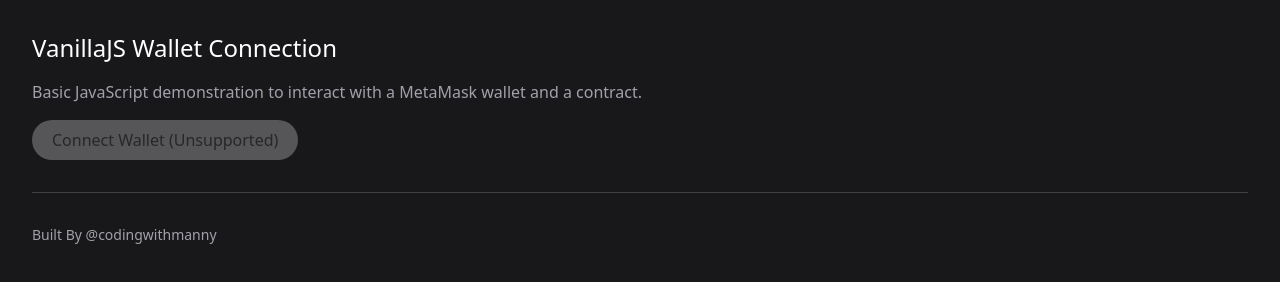
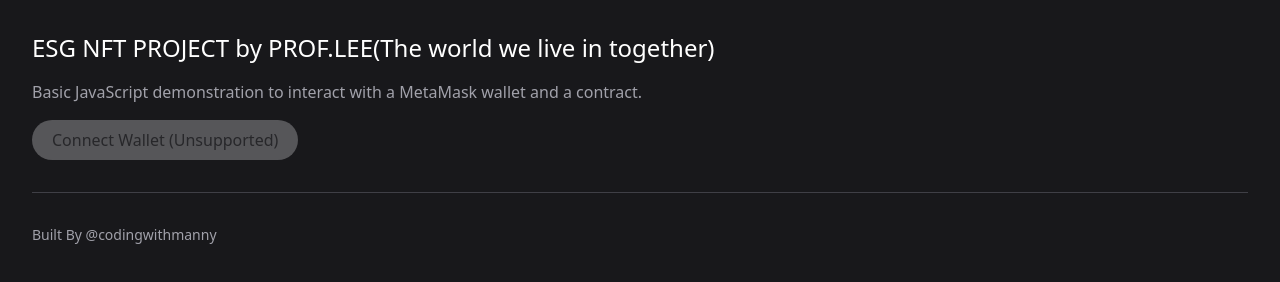
Before and after one commit to ByeongmoKang/ESG-NFT, a plain HTML site: page index.html in a window 1280 px wide. Drawn offline with nearby package versions, Linux system fonts and the light colour scheme.

Commit message:
Update index.html

```diff
--- a/index.html
+++ b/index.html
@@ -20,7 +20,7 @@
 
 <body class="bg-zinc-900">
     <div class="p-8">
-        <h1 class="text-2xl text-white mb-4">VanillaJS Wallet Connection</h1>
+        <h1 class="text-2xl text-white mb-4">ESG NFT PROJECT by PROF.LEE(The world we live in together)</h1>
 
         <p class="text-zinc-400 mb-4">Basic JavaScript demonstration to interact with a MetaMask wallet and a contract.
         </p>
```
